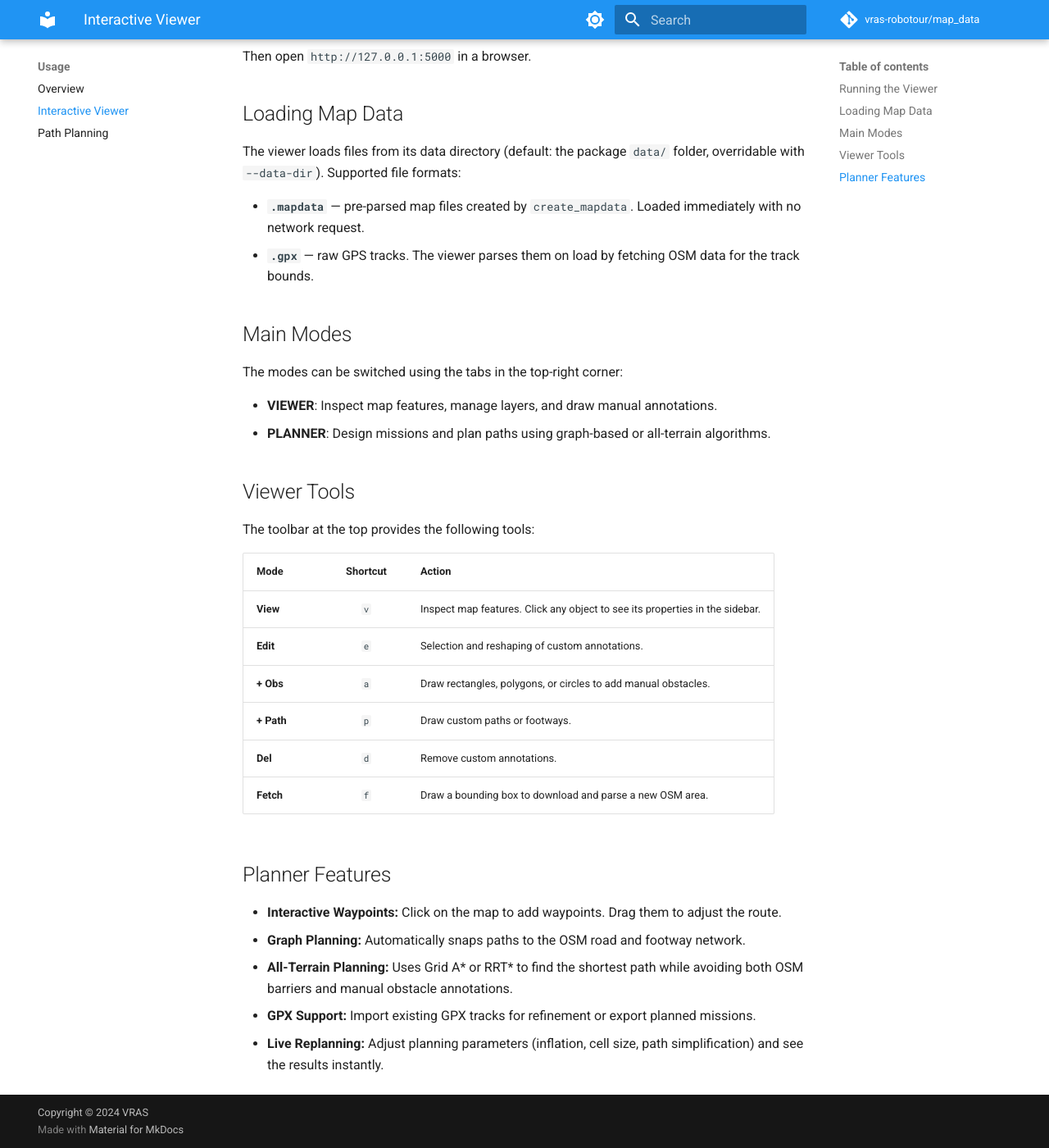
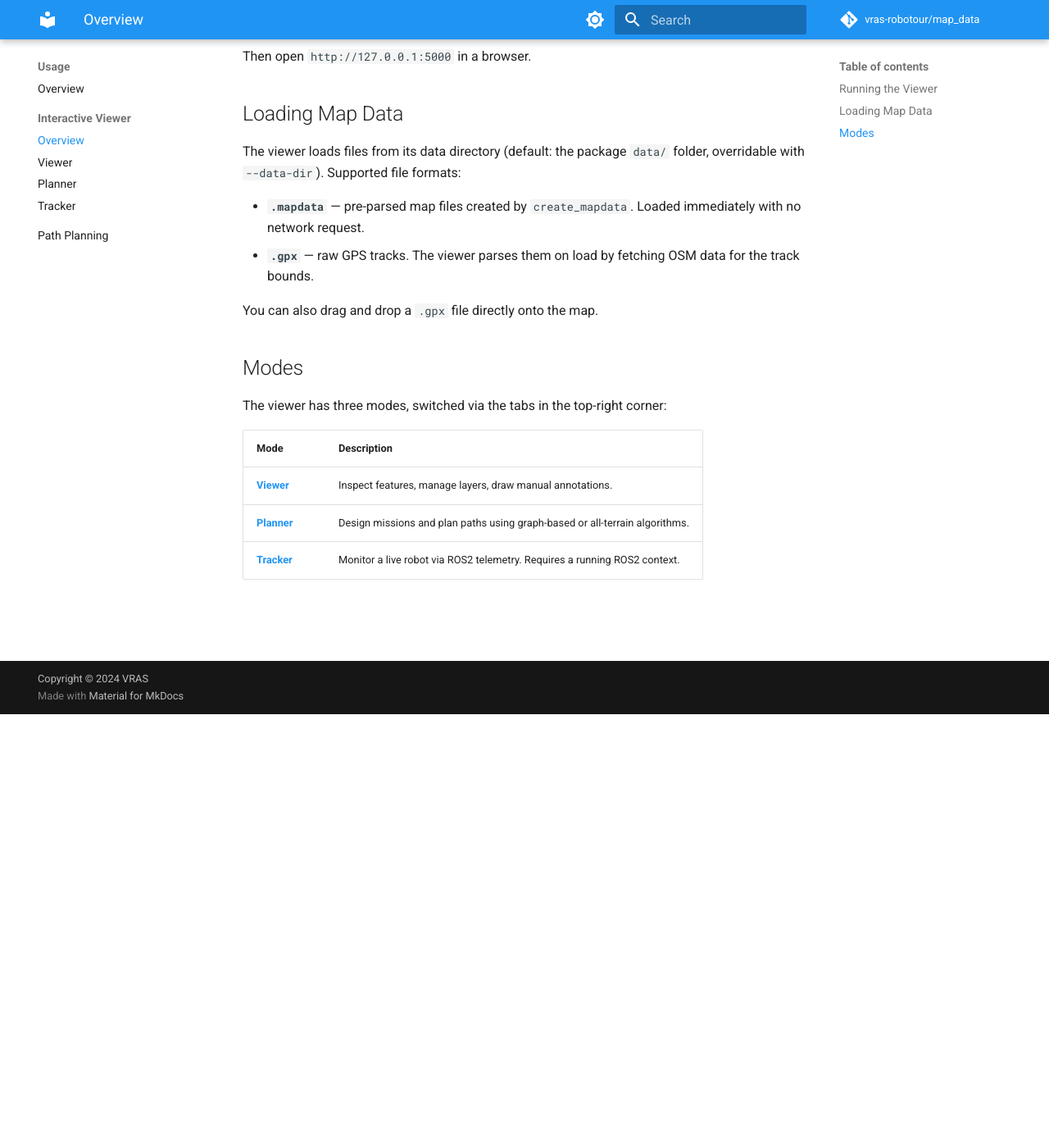
Before and after one commit to vras-robotour/map_data, an MkDocs documentation site: the page built from docs/viewer.md, in a window 1280 px wide and 1400 px high, scrolled down 529 px. Shown: the whole window at 82% size. Built offline with MkDocs 1.6.1 and Material for MkDocs 9.7.7, drawn with Linux system fonts in a browser that asks for light colours; comment, search, counter and statistics services are not loaded; some of the changed text lies outside the part shown.

Commit message:
update viewer

```diff
--- a/docs/viewer.md
+++ b/docs/viewer.md
@@ -2,7 +2,7 @@
 
 `map_data_viewer` launches a local Flask web server with a Leaflet-based map UI.
 It lets you inspect parsed features, view their OSM tags, draw manual annotations,
-and even fetch new areas directly from the UI — without needing ROS2.
+and plan paths — without needing ROS2.
 
 ## Running the Viewer
 
@@ -27,30 +27,14 @@ overridable with `--data-dir`). Supported file formats:
 - **`.mapdata`** — pre-parsed map files created by `create_mapdata`. Loaded immediately with no network request.
 - **`.gpx`** — raw GPS tracks. The viewer parses them on load by fetching OSM data for the track bounds.
 
-## Main Modes
+You can also drag and drop a `.gpx` file directly onto the map.
 
-The modes can be switched using the tabs in the top-right corner:
+## Modes
 
-- **VIEWER**: Inspect map features, manage layers, and draw manual annotations.
-- **PLANNER**: Design missions and plan paths using graph-based or all-terrain algorithms.
+The viewer has three modes, switched via the tabs in the top-right corner:
 
-## Viewer Tools
-
-The toolbar at the top provides the following tools:
-
-| Mode | Shortcut | Action |
-|------|:---:|--------|
-| **View** | `v` | Inspect map features. Click any object to see its properties in the sidebar. |
-| **Edit** | `e` | Selection and reshaping of custom annotations. |
-| **+ Obs** | `a` | Draw rectangles, polygons, or circles to add manual obstacles. |
-| **+ Path** | `p` | Draw custom paths or footways. |
-| **Del** | `d` | Remove custom annotations. |
-| **Fetch** | `f` | Draw a bounding box to download and parse a new OSM area. |
-
-## Planner Features
-
-- **Interactive Waypoints:** Click on the map to add waypoints. Drag them to adjust the route.
-- **Graph Planning:** Automatically snaps paths to the OSM road and footway network.
-- **All-Terrain Planning:** Uses Grid A\* or RRT\* to find the shortest path while avoiding both OSM barriers and manual obstacle annotations.
-- **GPX Support:** Import existing GPX tracks for refinement or export planned missions.
-- **Live Replanning:** Adjust planning parameters (inflation, cell size, path simplification) and see the results instantly.
+| Mode | Description |
+|------|-------------|
+| [**Viewer**](viewer_view.md) | Inspect features, manage layers, draw manual annotations. |
+| [**Planner**](viewer_planner.md) | Design missions and plan paths using graph-based or all-terrain algorithms. |
+| [**Tracker**](viewer_tracker.md) | Monitor a live robot via ROS2 telemetry. Requires a running ROS2 context. |
--- a/mkdocs.yml
+++ b/mkdocs.yml
@@ -48,7 +48,11 @@ nav:
   - Home: index.md
   - Usage:
       - Overview: usage.md
-      - Interactive Viewer: viewer.md
+      - Interactive Viewer:
+          - Overview: viewer.md
+          - Viewer: viewer_view.md
+          - Planner: viewer_planner.md
+          - Tracker: viewer_tracker.md
       - Path Planning: planning.md
   - API Reference:
       - MapData: api/map_data.md
```
Also changed, not shown: docs/viewer_planner.md (added, +59 -0 lines), docs/viewer_tracker.md (added, +92 -0 lines), docs/viewer_view.md (added, +51 -0 lines).
